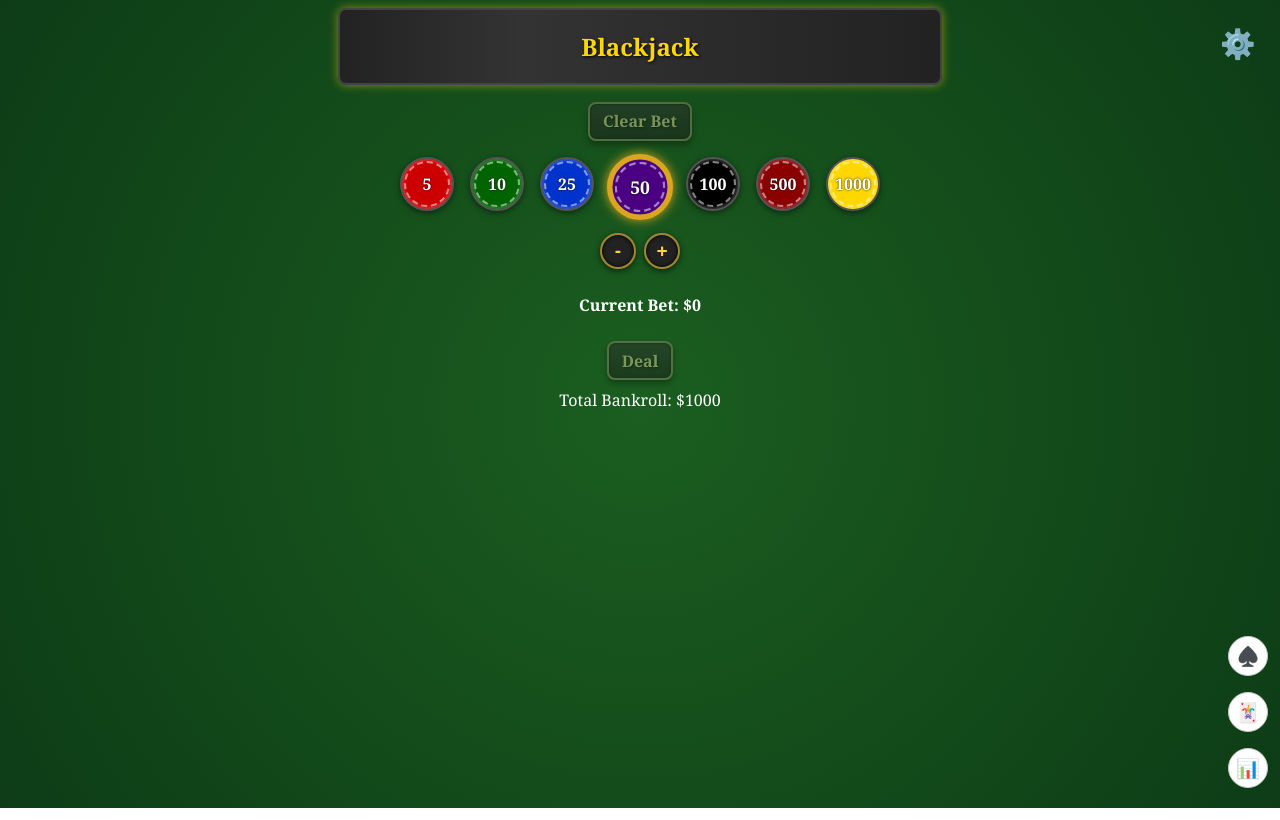
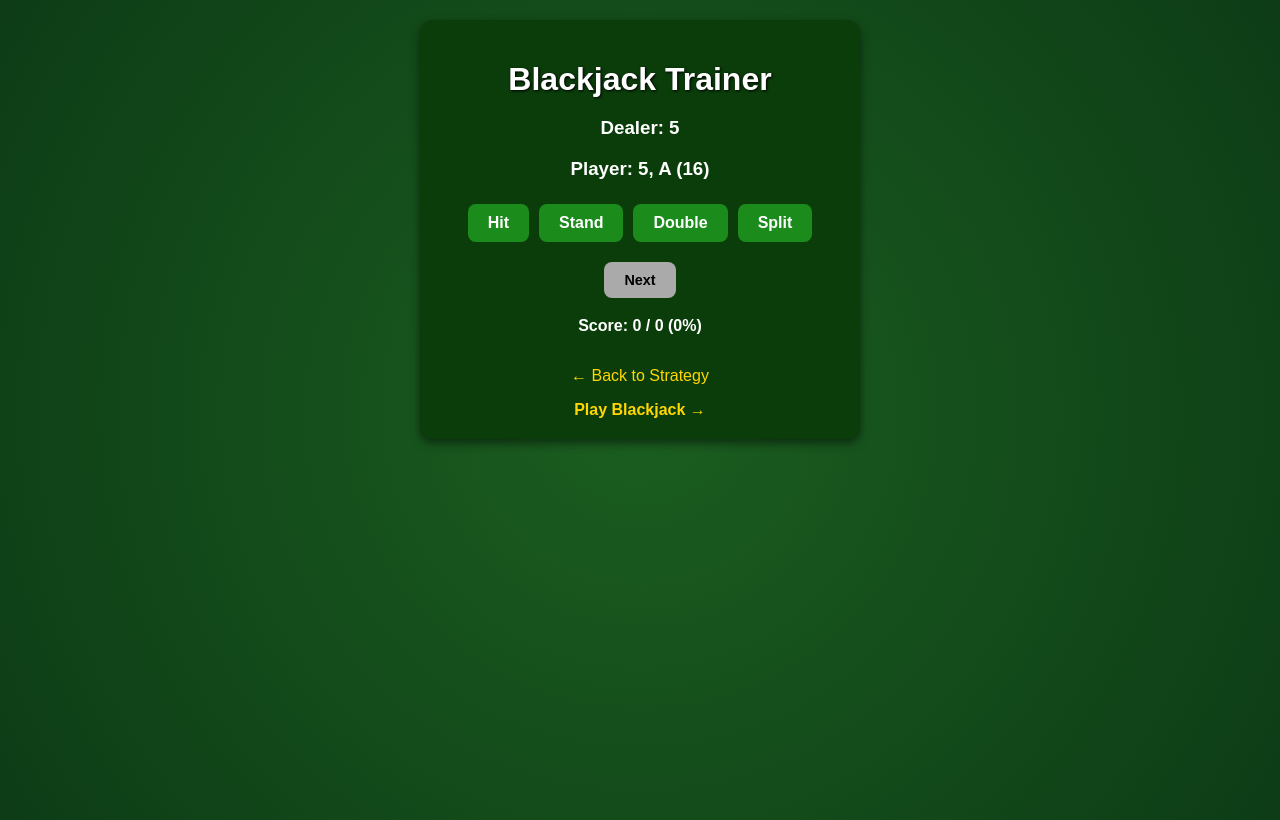
Before and after one commit to milaud/blackjack, a React (Create React App) app: page /blackjack/strategy-trainer in a window 1280 px wide. Built offline with nearby package versions, Linux system fonts and the light colour scheme.

Commit message:
add strategy trainer

```diff
--- a/package.json
+++ b/package.json
@@ -10,6 +10,7 @@
     "@testing-library/user-event": "^13.5.0",
     "react": "^19.1.0",
     "react-dom": "^19.1.0",
+    "react-router-dom": "^7.14.0",
     "react-scripts": "5.0.1",
     "web-vitals": "^2.1.4"
   },
--- a/src/App.js
+++ b/src/App.js
@@ -1,10 +1,13 @@
 import './App.css';
 import { useState } from 'react';
 
+import { BrowserRouter as Router, Routes, Route } from 'react-router-dom';
 import GameBoard from './components/GameBoard/GameBoard';
 import Settings from './components/Settings/Settings';
+import MemorizeStrategy from './components/MemorizeStrategy/MemorizeStrategy';
+import Trainer from './components/MemorizeStrategy/Trainer';
 
-function App() {
+function GamePage() {
   const [gameKey, setGameKey] = useState(0);
   const [showSettings, setShowSettings] = useState(false);
   const [numberOfDecks, setNumberOfDecks] = useState(6);
@@ -31,4 +34,16 @@ function App() {
   );
 }
 
+function App() {
+  return (
+    <Router>
+      <Routes>
+        <Route path="/blackjack" element={<GamePage />} />
+        <Route path="/blackjack/memorize-strategy" element={<MemorizeStrategy />} />
+        <Route path="/blackjack/strategy-trainer" element={<Trainer />} />
+      </Routes>
+    </Router>
+  )
+}
+
 export default App;
--- a/src/components/BookModal/Book.jsx
+++ b/src/components/BookModal/Book.jsx
@@ -1,6 +1,7 @@
 // import bookImage from './book.png'
 import './Book.css';
 import { useState } from 'react';
+import { Link } from 'react-router-dom';
 import { getHandDisplay, calculateHandValue } from '../../utils/helpers';
 import { basicStrategyTable, getBlackjackStrategy } from '../../utils/book';
 
@@ -134,7 +135,9 @@ export default function Book({ show, cards = null, onClose }) {
                 /> */}
 
                 <BlackjackTable cards={cards.player} initialIndex={initialIndex} />
-
+                <Link to="/blackjack/memorize-strategy" target="_blank" className="strategy-link">
+                    Memorize Basic Strategy →
+                </Link>
             </div>
         </div>
     );
--- /dev/null
+++ b/src/components/MemorizeStrategy/MemorizeStrategy.css
@@ -0,0 +1,20 @@
+.strategy-page {
+  min-height: 100vh;
+  background: radial-gradient(circle, #004225, #002b10);
+  color: #f5f5dc;
+  padding: 2rem;
+  font-family: 'Georgia', serif;
+}
+
+ul {
+    list-style-type: none;
+    padding: 0;
+    margin: 0;
+}
+
+.back-link {
+  display: inline-block;
+  margin-top: 2rem;
+  color: gold;
+  text-decoration: none;
+}
--- /dev/null
+++ b/src/components/MemorizeStrategy/MemorizeStrategy.jsx
@@ -0,0 +1,52 @@
+import { Link } from 'react-router-dom';
+import "./MemorizeStrategy.css";
+
+export default function MemorizeStrategy() {
+    return (
+        <div className="strategy-page">
+            <h1>Blackjack Strategy Basics</h1>
+            <h2>Pairs</h2>
+            <ul>
+                <li><strong>Always Split:</strong> A's and 8's</li>
+                <li><strong>Never Split:</strong> 5's and 10's</li>
+                <li>Split 2, 3, 7 against dealer 2-7</li>
+                <li>Split 4's against 5 and 6</li>
+                <li>Split 6's against 2-6</li>
+                <li>Split 9's against 2-9 except 7</li>
+            </ul>
+
+            <h2>Soft Hands</h2>
+            <ul>
+                <li><strong>20, 21:</strong> Always Stand</li>
+                <li><strong>Soft 19 (A, 8):</strong> Double against 6, otherwise Stand</li>
+                <li><strong>Soft 18 (A, 7):</strong>
+                    <ul>
+                        <li>Double against 2-6 (Stand if can't double)</li>
+                        <li>Stand against 7 and 8</li>
+                        <li>Hit against 9, 10, A</li>
+                    </ul>
+                </li>
+                <li><strong>Soft 17 (A, 6):</strong> Double against 3-6, otherwise Hit</li>
+                <li><strong>Soft 16 (A, 5) & 15 (A, 4):</strong> Double against 4-6, otherwise Hit</li>
+                <li><strong>Soft 14 (A, 3) & 13 (A, 2):</strong> Double against 5-6, otherwise Hit</li>
+            </ul>
+
+            <h2>Hard Hands</h2>
+            <ul>
+                <li>Surrender 16 against 9-A</li>
+                <li>Surrender 15 against 10</li>
+                <li><strong>Always Stand:</strong> 17 and above</li>
+                <li>13-16: Stand against 2-6, Hit against 7-A</li>
+                <li>12: Stand against 4-6, otherwise Hit</li>
+                <li>11: Always Double</li>
+                <li>10: Double against 2-9</li>
+                <li>9: Double against 3-6</li>
+                <li>8 and below: Hit</li>
+            </ul>
+
+             <Link to="/blackjack/strategy-trainer" className="strategy-link">
+                Train Basic Strategy
+            </Link>
+        </div>
+    );
+}
--- /dev/null
+++ b/src/components/MemorizeStrategy/Trainer.css
@@ -0,0 +1,100 @@
+.trainer-container {
+    font-family: 'Arial', sans-serif;
+    background-color: #0b3d0b;
+    color: #fff;
+    padding: 20px;
+    border-radius: 12px;
+    width: 400px;
+    margin: 20px auto;
+    box-shadow: 0 4px 10px rgba(0,0,0,0.5);
+    text-align: center;
+}
+
+.trainer-container h1 {
+    margin-bottom: 15px;
+    text-shadow: 1px 1px 3px #000;
+}
+
+
+.option-button {
+    background-color: #1b8c1b;
+    color: #fff;
+    border: none;
+    padding: 10px 20px;
+    margin: 5px;
+    border-radius: 8px;
+    cursor: pointer;
+    font-weight: bold;
+    font-size: 1rem;
+    transition: background 0.2s;
+}
+
+.option-button:hover:enabled {
+    background-color: #27a327;
+}
+
+.option-button:disabled {
+    background-color: #555;
+    cursor: not-allowed;
+}
+
+.next-button {
+    background-color: #d4af37;
+    color: #000;
+    border: none;
+    padding: 10px 20px;
+    margin-top: 15px;
+    border-radius: 8px;
+    font-weight: bold;
+    cursor: pointer;
+    transition: background 0.2s;
+}
+
+.next-button:hover:enabled {
+    background-color: #ffd700;
+}
+
+.next-button:disabled {
+    background-color: #aaa;
+    cursor: not-allowed;
+}
+
+.feedback {
+    margin-top: 10px;
+    font-size: 1.2rem;
+    text-align: center;
+    font-weight: bold;
+}
+
+.feedback.correct {
+    color: #00ff00;
+    text-shadow: 1px 1px 2px #000;
+}
+
+.feedback.incorrect {
+    color: #ff3333;
+    text-shadow: 1px 1px 2px #000;
+}
+
+.scoreboard {
+    margin-top: 15px;
+    font-size: 1rem;
+    text-align: center;
+    font-weight: bold;
+}
+
+.links {
+    display: flex;
+    flex-direction: column;
+    a {
+        border-bottom: none;
+    }
+}
+
+/* .streak {
+    margin-top: 5px;
+    text-align: center;
+    font-size: 1rem;
+    color: #ffd700;
+    text-shadow: 1px 1px 2px #000;
+} */
--- /dev/null
+++ b/src/components/MemorizeStrategy/Trainer.jsx
@@ -0,0 +1,113 @@
+import './Trainer.css';
+import { Link } from 'react-router-dom';
+import { useState } from 'react';
+import { createShoe } from '../Shoe/Shoe';
+import { calculateHandValue } from '../../utils/helpers';
+import { getBlackjackStrategy } from '../../utils/book';
+
+
+const strategy = {
+    "Hit": "Hit",
+    "Stand": "Stand",
+    "Split": "Split",
+    "Double Down if allowed, otherwise Hit": "Double",
+    "Double Down if allowed, otherwise Stand": "Double"
+}
+
+
+function generateScenario() {
+    const shoe = createShoe(1);
+    const dealerCard = shoe.pop();
+    let playerCards = [shoe.pop(), shoe.pop()];
+    while (calculateHandValue(playerCards) === 21) {
+        playerCards = [shoe.pop(), shoe.pop()];
+    }
+    return {
+        dealer: dealerCard,
+        player: playerCards
+    };
+}
+
+
+export default function Trainer() {
+    const [scenario, setScenario] = useState(generateScenario());
+    const [feedback, setFeedback] = useState(null);
+    const [hasAnswered, setHasAnswered] = useState(false);
+    const [score, setScore] = useState(0);
+    const [total, setTotal] = useState(0);
+    const dealerCard = scenario.dealer
+    const playerCards = scenario.player
+
+    const checkAnswer = (action) => {
+        const correctAction = strategy[getBlackjackStrategy(dealerCard, playerCards)];
+        const isCorrect = action === correctAction;
+        setFeedback({
+            correct: isCorrect,
+            correctAnswer: correctAction
+        });
+        setTotal(prev => prev + 1);
+        if (isCorrect) {
+            setScore(prev => prev + 1);
+        }
+        setHasAnswered(true);
+    };
+
+    return (
+        <div className="trainer-container">
+            <h1>Blackjack Trainer</h1>
+
+            <div className="">
+                <h3>Dealer: {dealerCard.value}</h3>
+                <h3>Player: {playerCards.map(c => c.value).join(", ")} ({calculateHandValue(playerCards)})</h3>
+            </div>
+
+            <div>
+                {["Hit", "Stand", "Double", "Split"].map(a => (
+                    <button
+                        key={a}
+                        onClick={() => checkAnswer(a)}
+                        disabled={hasAnswered}
+                        className="option-button"
+                    >
+                        {a}
+                    </button>
+                ))}
+            </div>
+
+            {feedback && (
+                <div className={`feedback ${feedback.correct ? 'correct' : 'incorrect'}`}>
+                    {feedback.correct ? "✅ Correct!" : `❌ Incorrect: ${feedback.correctAnswer}`}
+                </div>
+            )}
+
+            <button
+                onClick={() => {
+                    setScenario(generateScenario());
+                    setFeedback(null);
+                    setHasAnswered(false);
+                }}
+                disabled={!hasAnswered}
+                className="next-button"
+            >
+                Next
+            </button>
+
+            <div className="scoreboard">
+                Score: {score} / {total} ({total > 0 ? Math.round((score / total) * 100) : 0}%)
+            </div>
+
+            {/* <div className="streak">
+                🔥 Streak: {streak}
+            </div> */}
+            <div className='links'>
+                <Link to="/blackjack/memorize-strategy" className="back-link">
+                    ← Back to Strategy
+                </Link>
+                <Link to="/blackjack" target="_blank" className="strategy-link">
+                    Play Blackjack →
+                </Link>
+
+            </div>
+        </div>
+    );
+}
--- a/src/index.css
+++ b/src/index.css
@@ -129,6 +129,20 @@ button:hover:active {
   padding: 0;
 }
 
+.strategy-link {
+  display: inline-block;
+  margin-top: 1rem;
+  color: gold;
+  text-decoration: none;
+  font-weight: bold;
+  border-bottom: 1px solid gold;
+}
+
+.strategy-link:hover {
+  color: #ffd700;
+  text-shadow: 0 0 5px gold;
+}
+
 
 /* Tablet screens */
 @media (max-width: 768px) {
```
Also changed, not shown: 1 other file (tests, documents, lock files or other folders).
